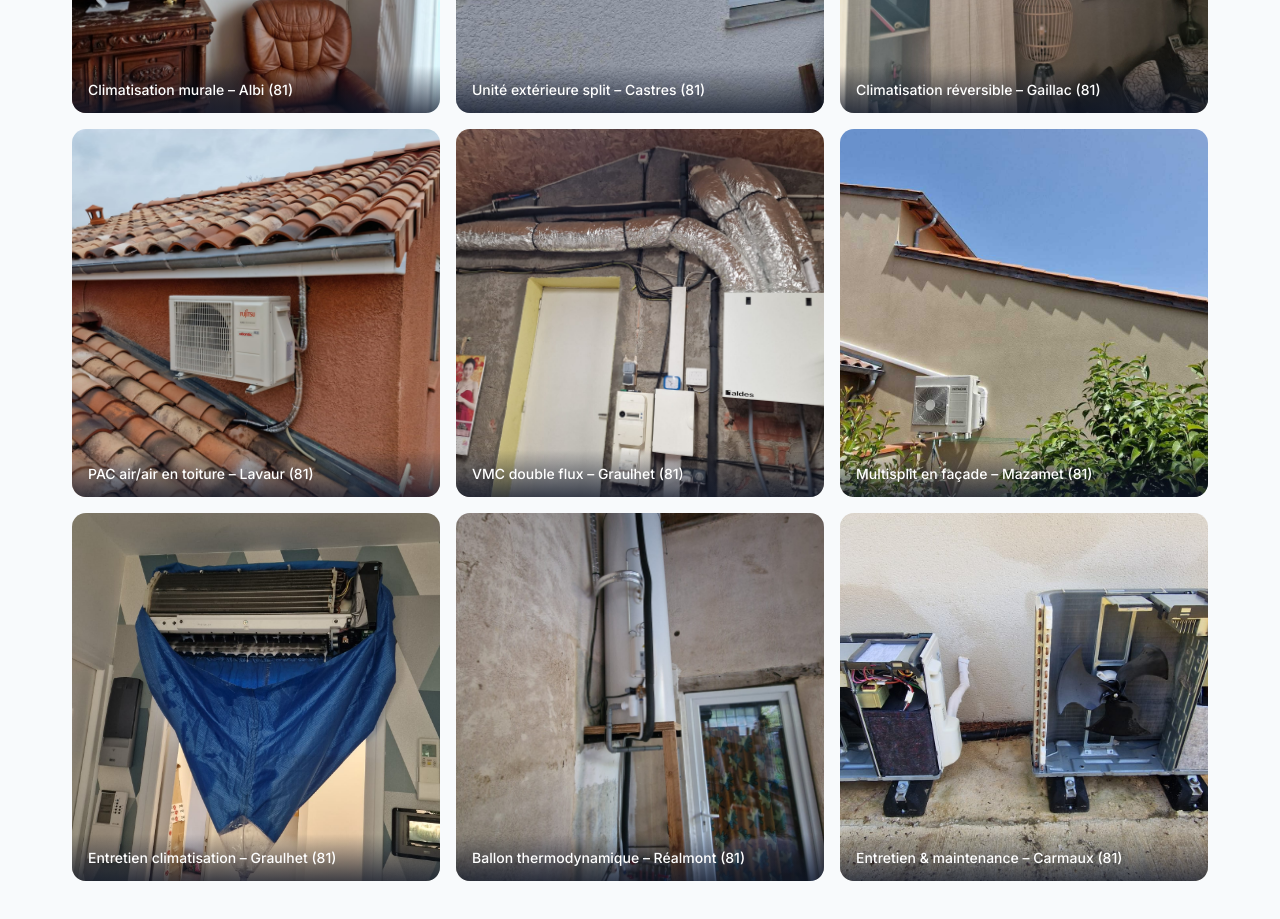
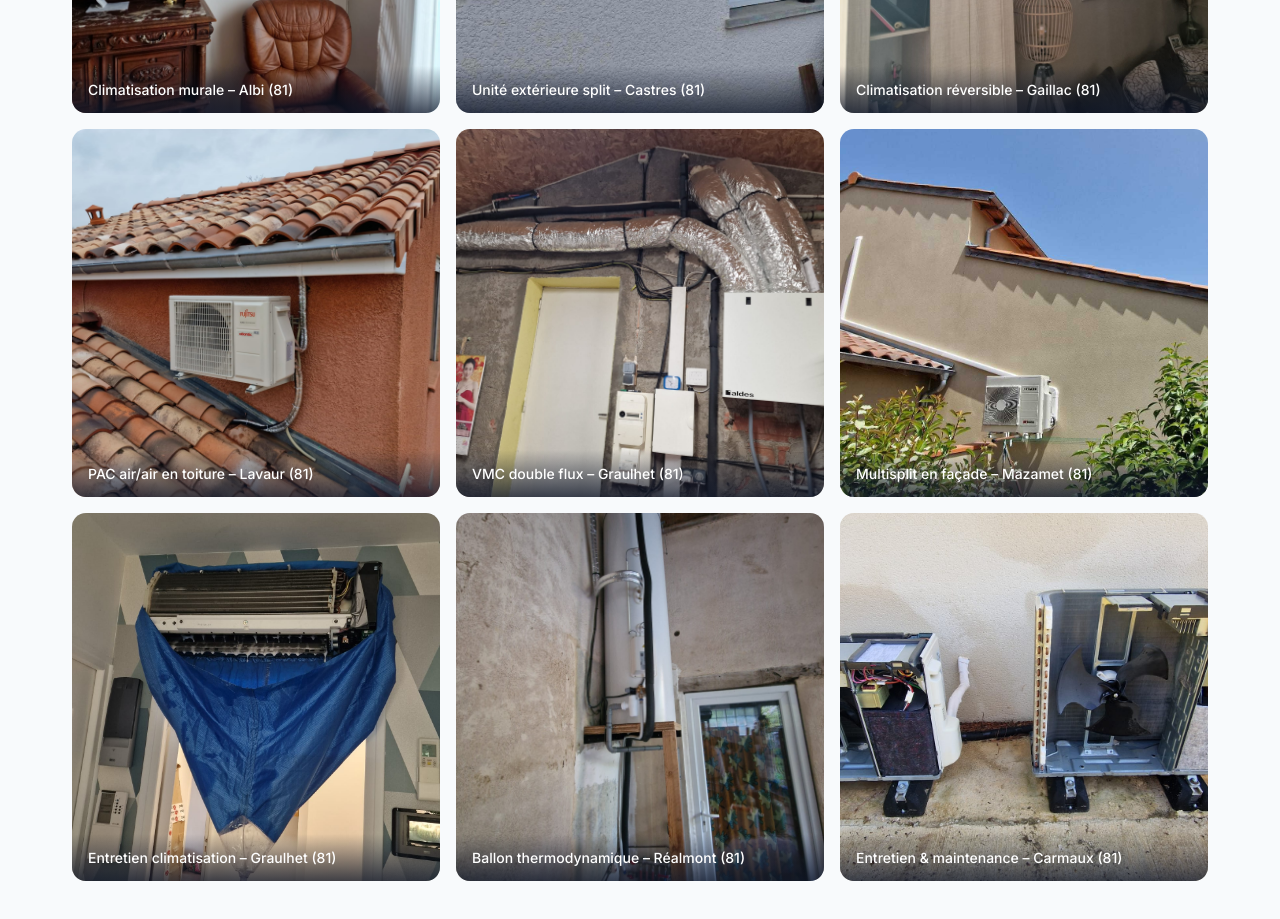
Before and after one commit to tarnclim/tarnclim, a plain HTML site: page index.html in a window 1280 px wide. Shown: the part 3940-4859 px from the top of the page. Drawn offline with Linux system fonts and the light colour scheme.

Commit message:
Recadre la vignette Multisplit vers la gauche de la photo
La photo est très large (2000x934) : le recadrage carré centré coupait
la goulotte et le toit de gauche. object-position: 33% décale le cadre
de la vignette ; la lightbox continue d'afficher la photo entière.

Co-Authored-By: Claude Opus 5 (1M context) <noreply@anthropic.com>

```diff
--- a/index.html
+++ b/index.html
@@ -301,7 +301,7 @@
             <figcaption>VMC double flux – Graulhet (81)</figcaption>
           </figure>
           <figure class="gallery-item reveal reveal-delay-2">
-            <img src="projets/IMG-20260824-WA0000.jpg" alt="Unité extérieure de multisplit fixée en façade avec goulotte de raccordement" loading="lazy" />
+            <img class="crop-left" src="projets/IMG-20260824-WA0000.jpg" alt="Unité extérieure de multisplit fixée en façade avec goulotte de raccordement" loading="lazy" />
             <figcaption>Multisplit en façade – Mazamet (81)</figcaption>
           </figure>
           <figure class="gallery-item reveal">
--- a/style.css
+++ b/style.css
@@ -495,6 +495,8 @@ h4 { font-size: 1rem; font-weight: 600; }
   transition: transform .6s ease;
 }
 .gallery-item:hover img { transform: scale(1.04); }
+/* Recadre la vignette vers la gauche de la photo (la lightbox reste entière) */
+.gallery-item img.crop-left { object-position: 33% center; }
 .gallery-item figcaption {
   position: absolute;
   bottom: 0;
```
